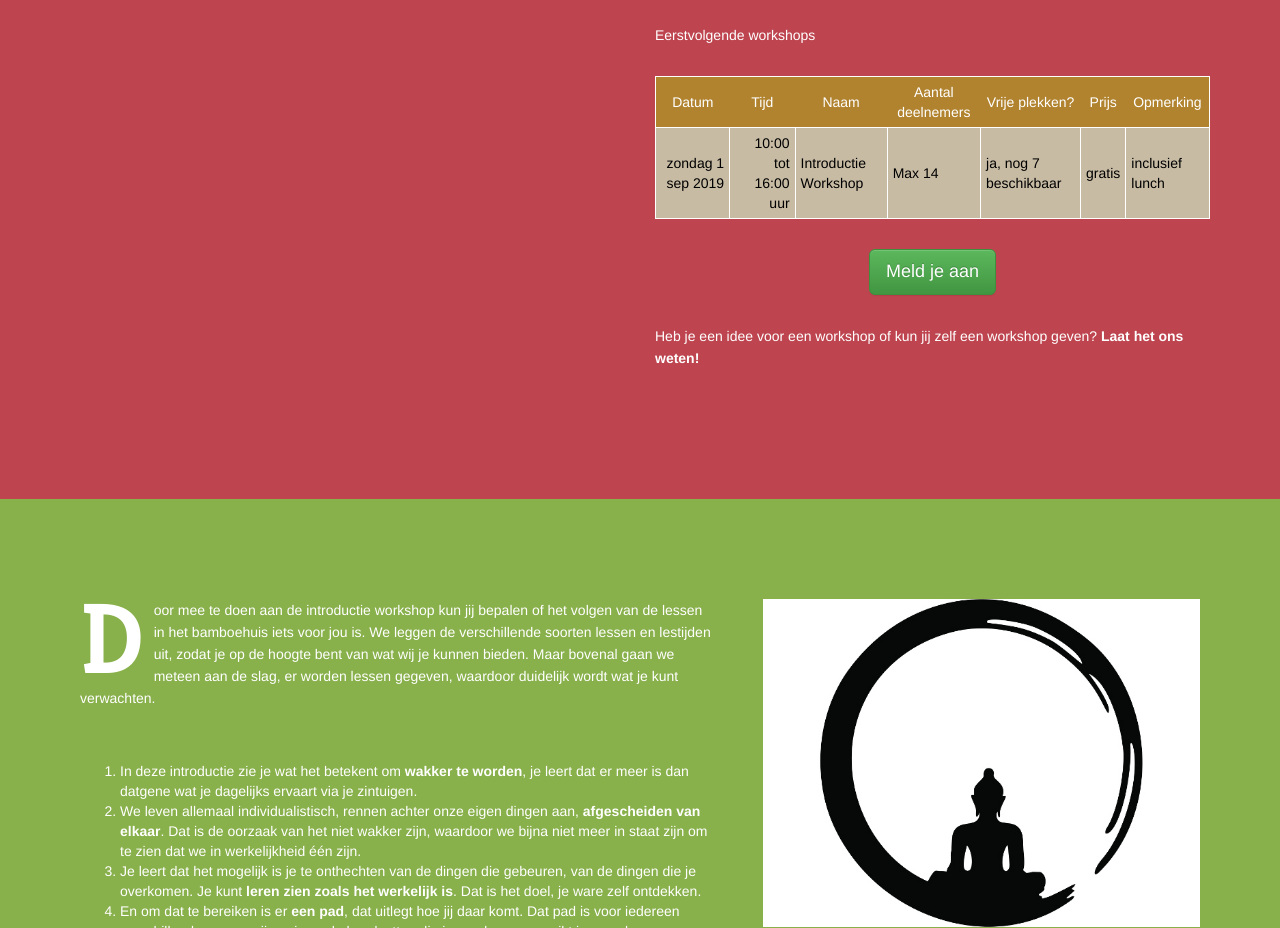
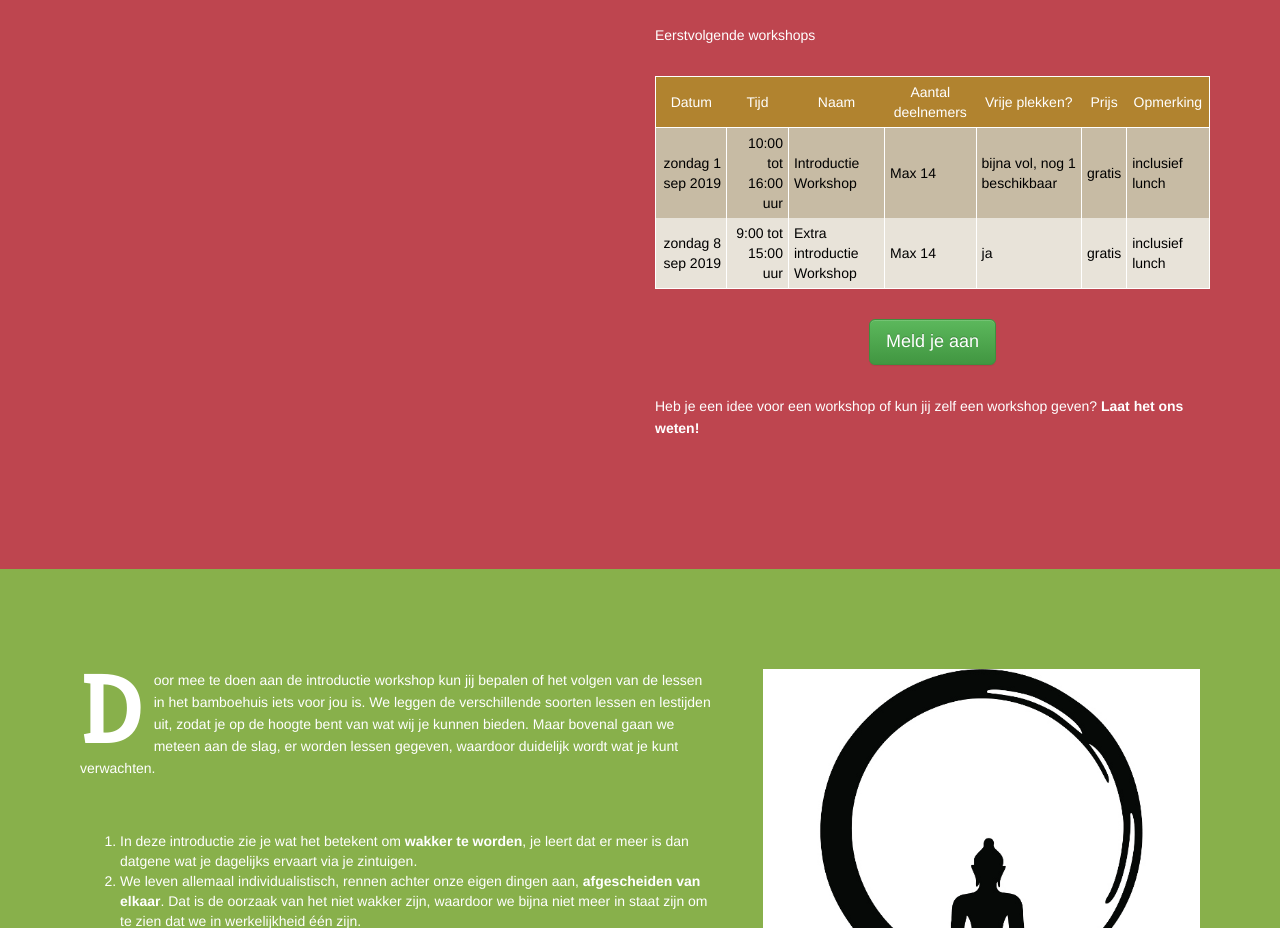
Before and after one commit to hermanvand/website-bamboehuis, a plain HTML site: page workshops.html in a window 1280 px wide. Shown: the part 1160-2088 px from the top of the page. Drawn offline with Linux system fonts and the light colour scheme; files whose address does not match are found by name.

Commit message:
2e workshop

```diff
--- a/workshops.html
+++ b/workshops.html
@@ -116,7 +116,16 @@
 	<td class="left">10:00 tot 16:00 uur</td>
 	<td class="right">Introductie Workshop</td>
 	<td class="right">Max 14</td>
-	<td class="right">ja, nog 7 beschikbaar</td>
+	<td class="right">bijna vol, nog 1 beschikbaar</td>
+	<td class="right">gratis</td>
+	<td class="right">inclusief lunch</td>
+</tr>
+<tr class="even">
+	<td class="left">zondag 8 sep 2019</td>
+	<td class="left">9:00 tot 15:00 uur</td>
+	<td class="right">Extra introductie Workshop</td>
+	<td class="right">Max 14</td>
+	<td class="right">ja</td>
 	<td class="right">gratis</td>
 	<td class="right">inclusief lunch</td>
 </tr>
```
Also changed, not shown: index.html (+6 -2 lines).
